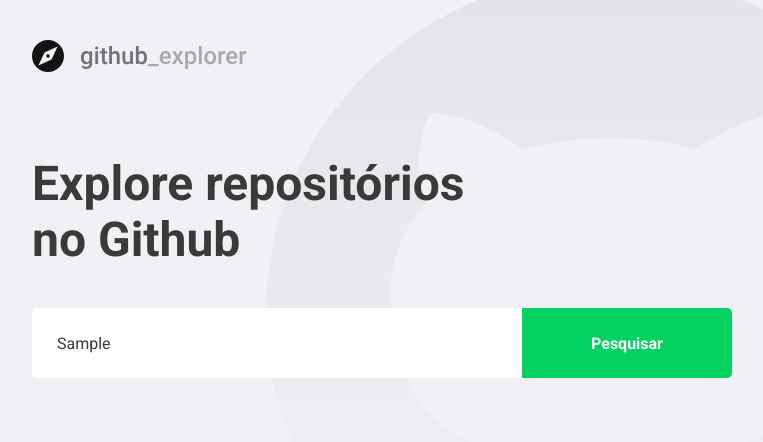
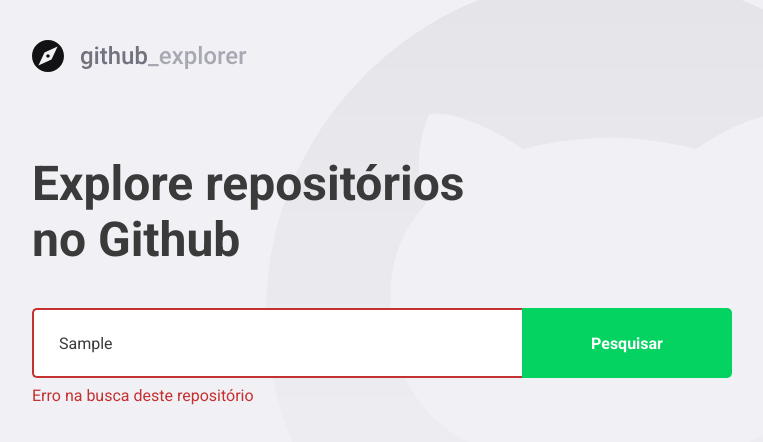
Before and after one commit to wernerjr/github-explorer, a React (Create React App) app: page / in a window 1280 px wide. Both pictures are taken after typing "Sample" into the empty fields and a click on the button "Pesquisar". Shown: the top 442 px of the page, without its empty margins (148-911 px from the left). Built offline with nearby package versions, Linux system fonts and the light colour scheme; no server answers.

Commit message:
validação de erros

```diff
--- a/src/pages/Dashboard/index.tsx
+++ b/src/pages/Dashboard/index.tsx
@@ -5,7 +5,7 @@ import api from '../../services/api';
 
 import logoImg from '../../assets/logo.svg';
 
-import { Title, Form, Repositories } from './styles';
+import { Title, Form, Repositories, Error } from './styles';
 
 interface Repository {
   full_name: string;
@@ -17,6 +17,7 @@ interface Repository {
 }
 
 const Dashboard: React.FC = () => {
+  const [inputError, setInputError] = useState('');
   const [newRepo, setNewRepo] = useState('');
   const [repositories, setRepositories] = useState<Repository[]>([]);
 
@@ -25,19 +26,29 @@ const Dashboard: React.FC = () => {
   ): Promise<void> {
     event.preventDefault();
 
-    const response = await api.get<Repository>(`repos/${newRepo}`);
+    if (newRepo === '') {
+      setInputError('Digite o autor/nome do repositório');
+      return;
+    }
 
-    const repository = response.data;
+    try {
+      const response = await api.get<Repository>(`repos/${newRepo}`);
 
-    setRepositories([...repositories, repository]);
-    setNewRepo('');
+      const repository = response.data;
+
+      setRepositories([...repositories, repository]);
+      setNewRepo('');
+      setInputError('');
+    } catch (err) {
+      setInputError('Erro na busca deste repositório');
+    }
   }
 
   return (
     <>
       <img src={logoImg} alt="Github Explorer" />
       <Title>Explore repositórios no Github</Title>
-      <Form onSubmit={handleAddRepository}>
+      <Form hasError={!!inputError} onSubmit={handleAddRepository}>
         <input
           placeholder="Digite o nome do repositório"
           value={newRepo}
@@ -45,6 +56,8 @@ const Dashboard: React.FC = () => {
         />
         <button type="submit">Pesquisar</button>
       </Form>
+
+      {inputError && <Error>{inputError}</Error>}
 
       <Repositories>
         {repositories.map(repository => (
--- a/src/pages/Dashboard/styles.ts
+++ b/src/pages/Dashboard/styles.ts
@@ -1,5 +1,9 @@
-import styled from 'styled-components';
+import styled, { css } from 'styled-components';
 import { shade } from 'polished';
+
+interface FormProps {
+  hasError: boolean;
+}
 
 export const Title = styled.h1`
   font-size: 48px;
@@ -10,7 +14,7 @@ export const Title = styled.h1`
   margin-top: 80px;
 `;
 
-export const Form = styled.form`
+export const Form = styled.form<FormProps>`
   margin-top: 40px;
   max-width: 700px;
 
@@ -23,6 +27,15 @@ export const Form = styled.form`
     border: 0;
     border-radius: 5px 0 0 5px;
     color: #3a3a3a;
+    border: 2px solid #fff;
+    border-right: 0;
+
+    ${props =>
+      props.hasError &&
+      css`
+        border: 2px solid #c53030;
+        border-right: 0;
+      `}
 
     &::placeholder {
       color: #a8a8b3;
@@ -98,3 +111,9 @@ export const Repositories = styled.div`
     }
   }
 `;
+
+export const Error = styled.span`
+  display: block;
+  color: #c53030;
+  margin-top: 8px;
+`;
```
